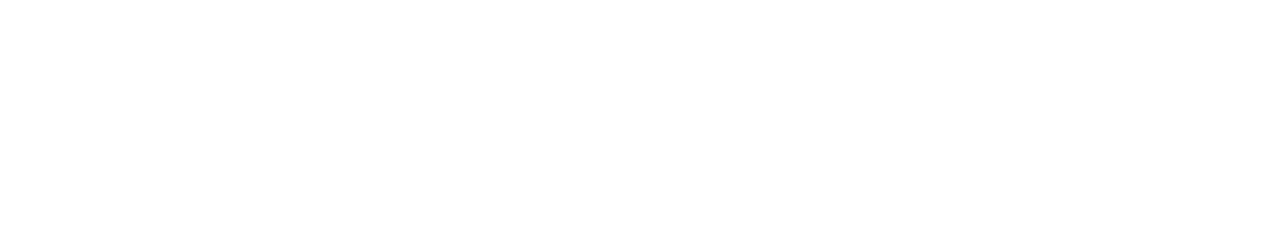
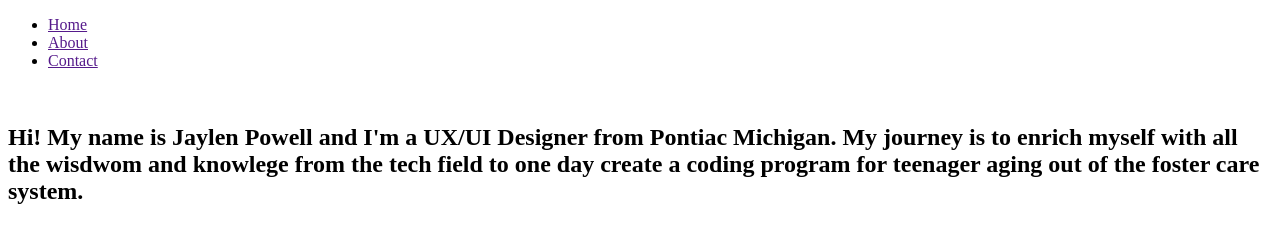
Before and after one commit to imjaylenbro/portfolio_test, a plain HTML site: page protfolio.html in a window 1280 px wide. Drawn offline with Linux system fonts and the light colour scheme.

Commit message:
adding content

```diff
--- a/protfolio.html
+++ b/protfolio.html
@@ -7,10 +7,36 @@
     <title>Document</title>
 </head>
 <body>
-    <header class="navbar">
+    <header class="header">
+        <!--navbar-->
+        <div class="navbar">
+            <ul class="navbar-list">
+                <li class="navbar-list_item">
+                    <!--home link-->
+                    <a href="" class="navbar-link navbar-link1" > Home </a>
+                </li>
+                    <!--about link-->
+                <li class="navbar-list_item">
+                    <a href="" class="navbar-link navbar-link2" > About</a>
+                </li>
+                <!--contact-->
+                <li class="navbar-list_item">
+                    <a href="" class="navbar-link navbar-link3" > Contact</a>
+                </li>
+
+            </ul>
+        </div>
 
     </header>
     <main class="mainSector">
+        <!--intro -->
+        <div class="intro">
+            <img src="" alt="" class="selfphoto">
+            <h2 class="intro-text">Hi! My name is Jaylen Powell and I'm a UX/UI Designer from Pontiac Michigan. My journey is to enrich myself with all the wisdwom
+            and knowlege from the tech field to one day create a coding program for teenager aging out of the foster care system.
+        </h2>
+        </div>
+
 
     </main>
     <footer class="contactfoot">
```
